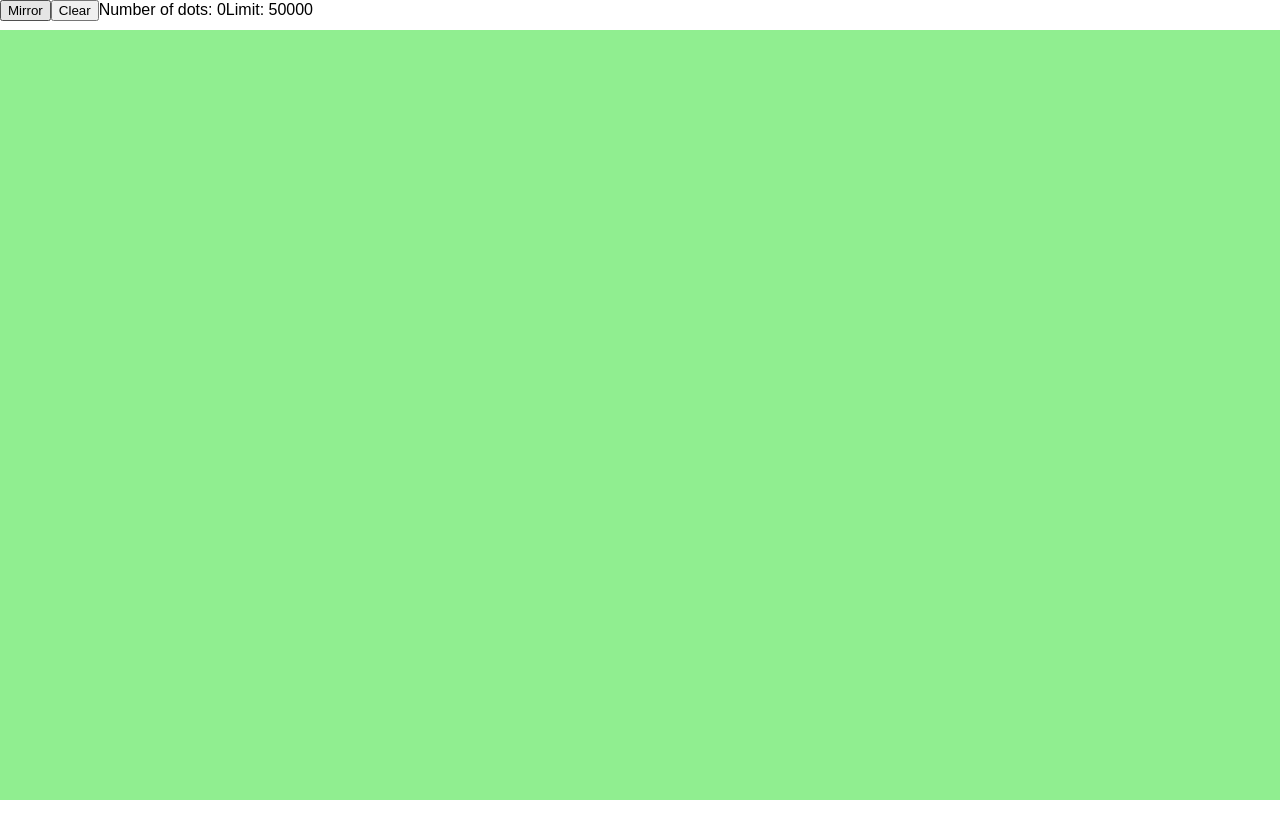
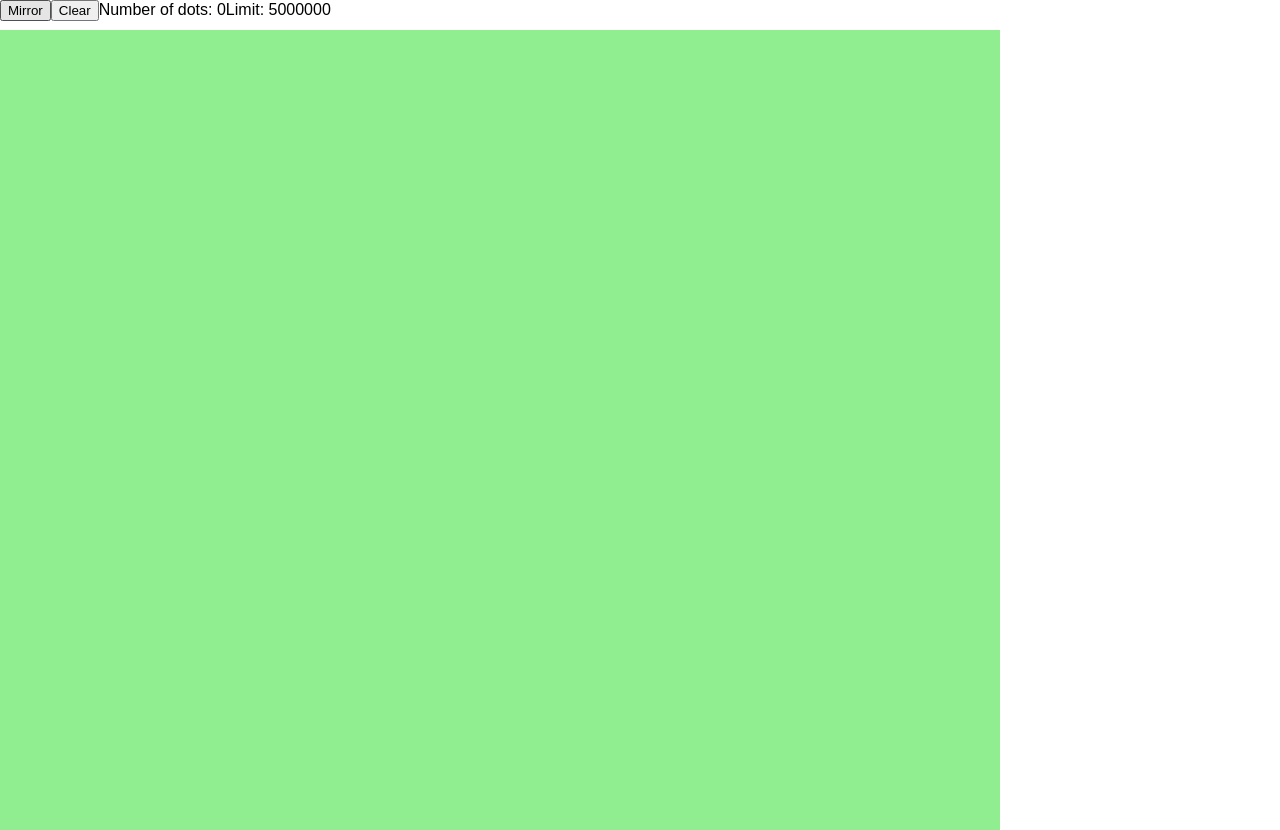
Before and after one commit to gaborfeher/dots, a React (Create React App) app: page / in a window 1280 px wide. Before the commit the page ends 800 px from the top, so only its background shows below. Built offline with nearby package versions, Linux system fonts and the light colour scheme.

Commit message:
use canvas

```diff
--- a/src/App.css
+++ b/src/App.css
@@ -1,9 +1,7 @@
 .App {
-  width: 100%;
   position: absolute;
   left: 0px;
   top: 30px;
-  bottom: 0%;
   background: lightgreen;
 }
 
--- a/src/App.js
+++ b/src/App.js
@@ -6,14 +6,35 @@ class App extends Component {
   constructor(props) {
     super(props);
 
+    this.props = props;
+
     this.state = {
       dots: [],
-      limit: 50000,
+      limit: 5000000,
     };
 
     this.addDot = this.addDot.bind(this);
     this.run = this.run.bind(this);
     this.reset = this.reset.bind(this);
+  }
+
+  componentDidMount() {
+    this.updateCanvas();
+  }
+
+  componentDidUpdate() {
+    this.updateCanvas();
+  }
+
+  updateCanvas() {
+    console.log('updatecanvas1');
+    const ctx = this.refs.canvas.getContext('2d');
+    ctx.clearRect(0, 0, this.props.width, this.props.height);
+    for (let i = 0; i < this.state.dots.length; ++i) {
+      let dot = this.state.dots[i];
+      ctx.fillRect(dot.x - 1, dot.y - 1, 3, 3);
+    }
+    console.log('updatecanvas2');
   }
 
   render() {
@@ -31,11 +52,17 @@ class App extends Component {
 
           Limit: {this.state.limit}
         </div>
-        <div className="App" onClick={this.addDot}>
-          {this.state.dots.map((dot, i) =>
-              <div key={i} className="dot" style={{left: dot.x, top: dot.y}} />
-          )}
-        </div>
+        <canvas
+            ref="canvas"
+            className="App"
+            onClick={this.addDot}
+            width={this.props.width}
+            height={this.props.height}
+            style={{
+              width: this.props.width + 'px',
+              height: this.props.height + 'px'
+            }}>
+        </canvas>
       </div>
     );
   }
@@ -69,7 +96,9 @@ class App extends Component {
       }
       return dots.concat(newDots);
     }
+    console.log('set1');
     this.setState(prevState => ({dots: mirror(prevState.dots)}));
+    console.log('set2');
   }
 
   reset() {
--- a/src/index.js
+++ b/src/index.js
@@ -4,5 +4,5 @@ import './index.css';
 import App from './App';
 import registerServiceWorker from './registerServiceWorker';
 
-ReactDOM.render(<App />, document.getElementById('root'));
+ReactDOM.render(<App width="1000" height="800"/>, document.getElementById('root'));
 registerServiceWorker();
```
